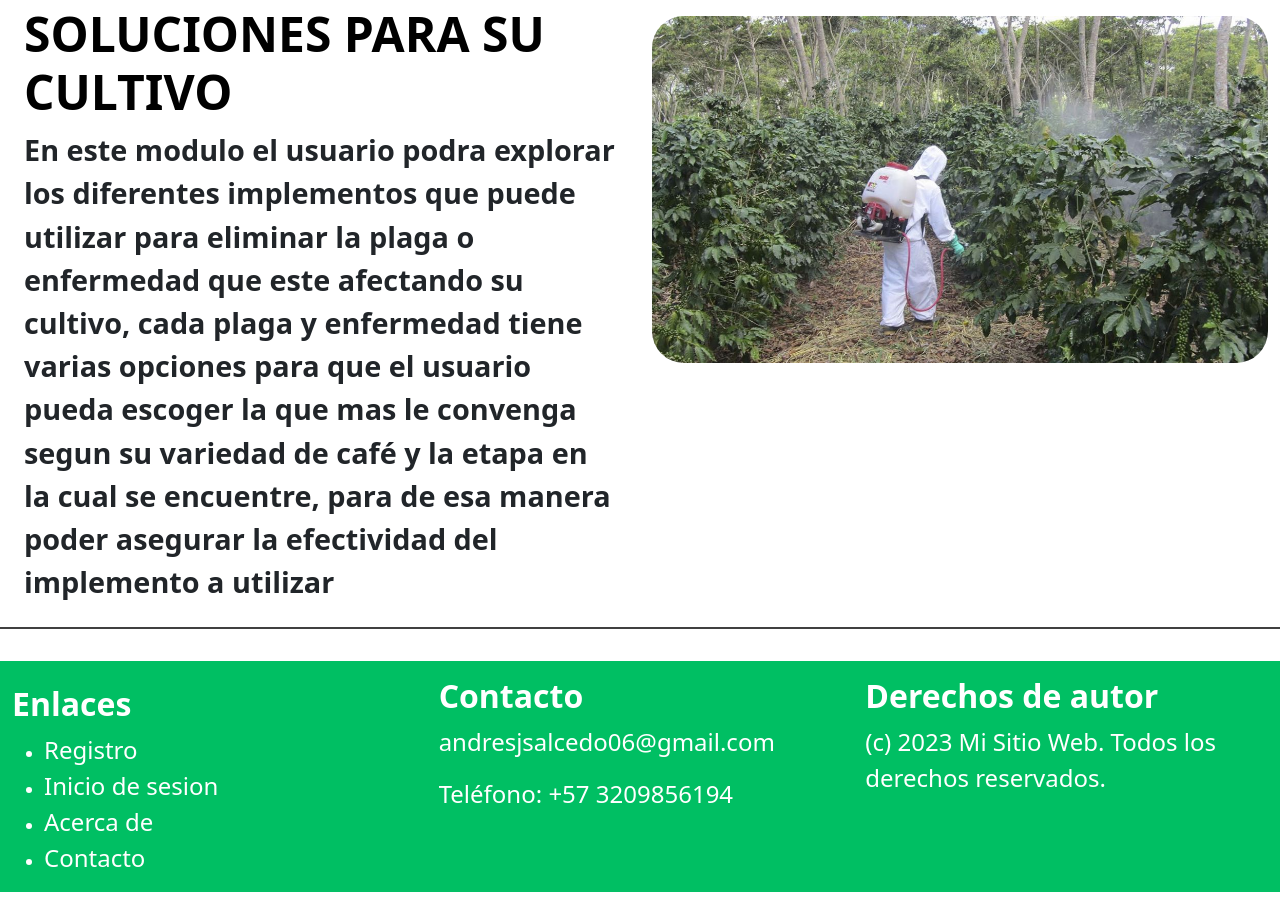
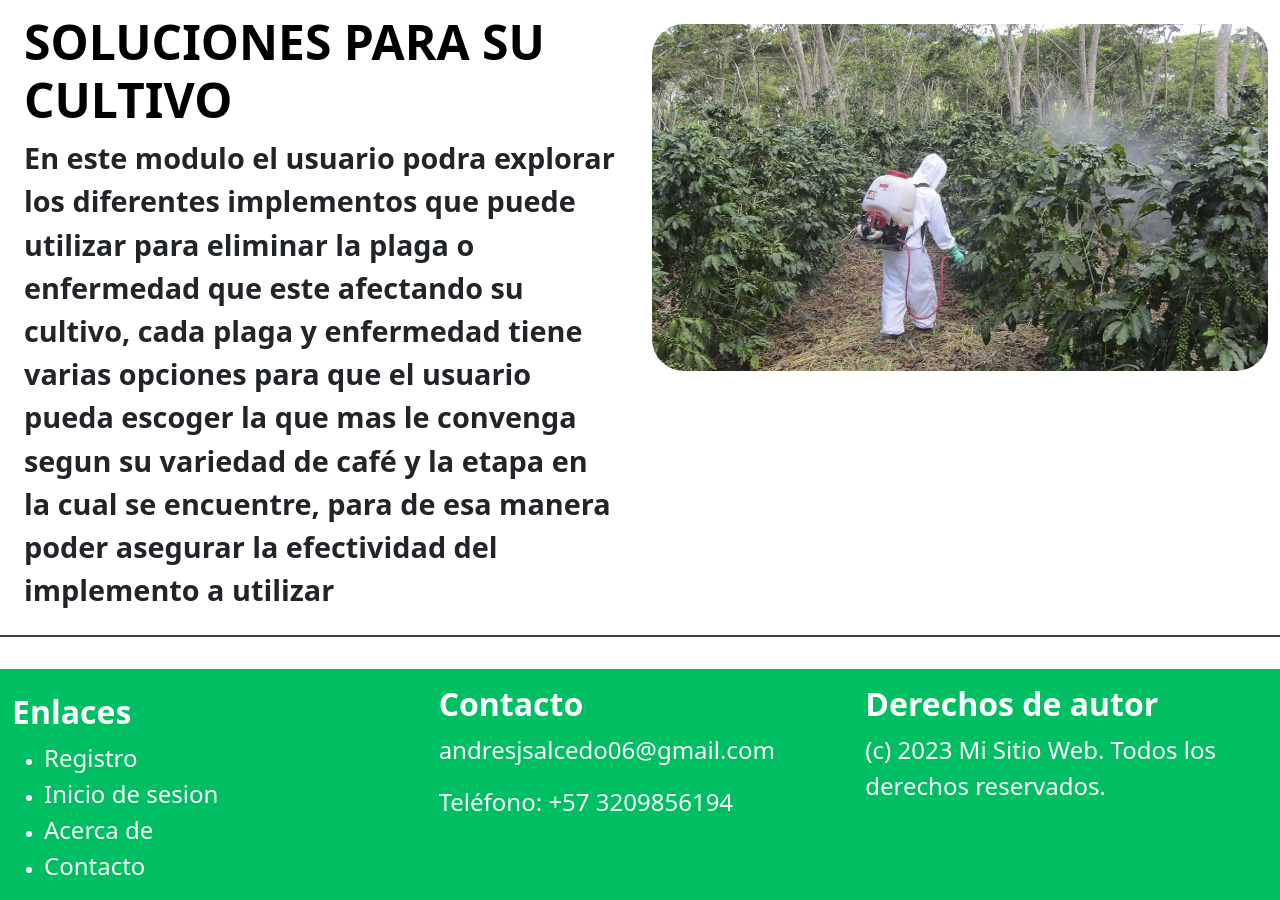
Before and after one commit to andresjsalcedo/proyect_solpedcaf, a Django app: template solpedcaf/templates/soluciones_para_su_cultivo/soluciones_para_su_cultivo.html in a window 1280 px wide. Shown: the part 146-1046 px from the top of the page. Run offline with Django 5.2, Linux system fonts and the light colour scheme; the template is opened without the code that fills it, so the values that code supplies are empty.

```diff
--- a/solpedcaf/templates/soluciones_para_su_cultivo/soluciones_para_su_cultivo.html
+++ b/solpedcaf/templates/soluciones_para_su_cultivo/soluciones_para_su_cultivo.html
@@ -41,7 +41,7 @@
   </nav>
   <!--FIN MENU HORIZONTAL-->
 
-<div class="container-fluid">
+<div class="container-fluid mt-2">
   <div class="row">
   <div class="col-xl-6">
     <h1 class="container-fluid spc-titulo col-xl-12 col-sm-12 text-black mb-2">SOLUCIONES PARA SU CULTIVO</h1>
```
